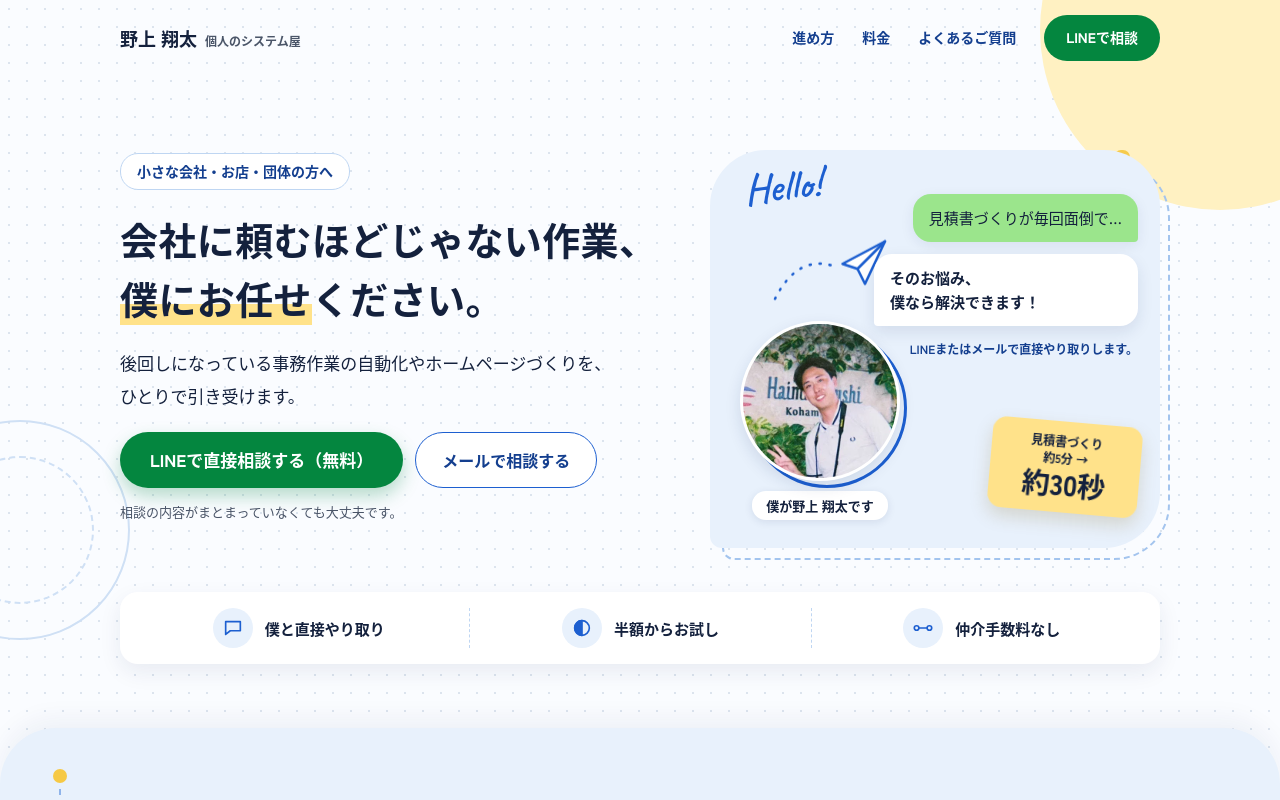
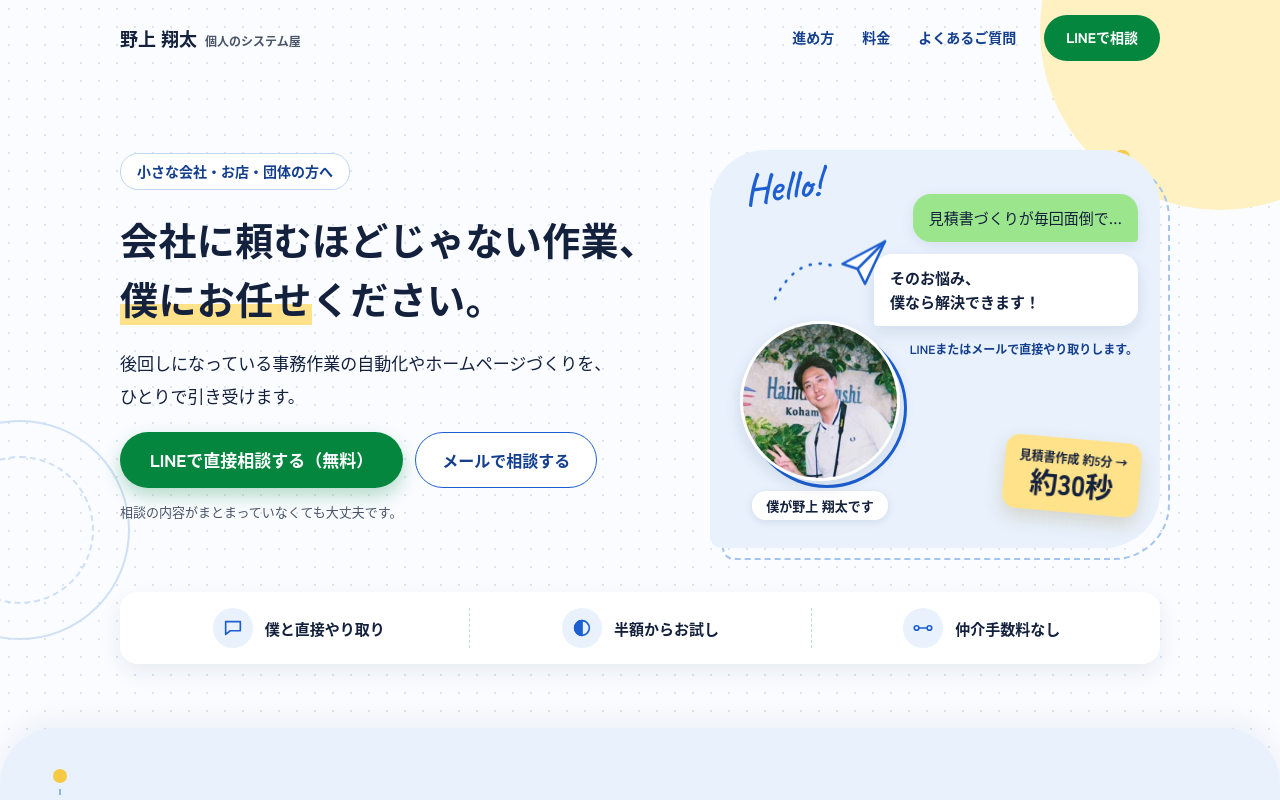
Before and after one commit to nogashoo/portfolio, a plain HTML site: page index.html in a window 1280 px wide. Shown: the top 800 px of the page. Drawn offline with Linux system fonts and the light colour scheme.

Commit message:
ヒーローのステッカーを「見積書作成 約5分 →」の1行にする
Co-Authored-By: Claude Opus 5.5 <noreply@anthropic.com>

```diff
--- a/index.html
+++ b/index.html
@@ -223,8 +223,8 @@ details[open] > summary .pm::after { transform: rotate(0deg); }
 .photo .ph { position: absolute; inset: 0; border-radius: 50%; background: #fff; border: 3px solid #fff; box-shadow: 0 6px 16px rgba(20, 40, 90, 0.12); display: flex; align-items: center; justify-content: center; font-size: 12px; color: var(--mute); overflow: hidden; }
 .photo .ph img { width: 100%; height: 100%; object-fit: cover; }
 .face .name { font-size: 12px; font-weight: 900; background: #fff; padding: 2px 12px; border-radius: 14px; box-shadow: 0 2px 8px rgba(20, 40, 90, 0.10); }
-.sticker { position: absolute; right: 12px; bottom: 22px; width: 118px; background: var(--yel2); border-radius: 14px; padding: 8px; transform: rotate(5deg); box-shadow: 0 8px 18px rgba(120, 90, 0, 0.18); text-align: center; line-height: 1.4; }
-.sticker span { display: block; font-size: 11px; font-weight: 700; } .sticker b { display: block; font-size: 23px; font-weight: 900; line-height: 1.2; }
+.sticker { position: absolute; right: 12px; bottom: 22px; width: max-content; background: var(--yel2); border-radius: 14px; padding: 8px; transform: rotate(5deg); box-shadow: 0 8px 18px rgba(120, 90, 0, 0.18); text-align: center; line-height: 1.4; }
+.sticker span { display: block; font-size: 11px; font-weight: 700; white-space: nowrap; } .sticker b { display: block; font-size: 23px; font-weight: 900; line-height: 1.2; }
 .points { display: grid; grid-template-columns: repeat(3, minmax(0, 1fr)); padding: 12px 4px; }
 .points li { display: flex; flex-direction: column; align-items: center; gap: 6px; padding: 0 6px; text-align: center; font-size: 12px; font-weight: 700; line-height: 1.4; }
 .points li + li { border-left: 1px dashed #BFD6F2; }
@@ -465,7 +465,7 @@ details[open] > summary .pm::after { transform: rotate(0deg); }
   .stage .plane { left: 60px; top: 104px; width: 120px; height: 78px; }
   .chat { right: 22px; top: 66px; width: 264px; gap: 12px; } .chat .bubble { padding: 12px 16px; font-size: 15px; } .chat .cap { font-size: 12px; }
   .face { left: 30px; bottom: 28px; gap: 10px; } .face .photo { width: 160px; height: 160px; } .face .name { font-size: 13px; padding: 3px 14px; }
-  .sticker { right: 20px; bottom: 30px; width: 150px; padding: 12px 10px; } .sticker span { font-size: 12px; } .sticker b { font-size: 28px; }
+  .sticker { right: 20px; bottom: 30px; padding: 12px 14px; } .sticker span { font-size: 12px; } .sticker b { font-size: 28px; }
   .points { grid-column: 1 / -1; padding: 16px 8px; }
   .points li { flex-direction: row; justify-content: center; gap: 12px; font-size: 15px; } .points .ib { width: 40px; height: 40px; border-radius: 20px; } .points .ico { width: 22px; height: 22px; }
   .worries { grid-template-columns: repeat(2, minmax(0, 1fr)); gap: 24px 36px; }
@@ -573,7 +573,7 @@ details[open] > summary .pm::after { transform: rotate(0deg); }
         <div class="photo"><div class="ph"><img src="./assets/home/face.webp" alt="野上 翔太のプロフィール写真" width="400" height="400" fetchpriority="high"></div></div>
         <div class="name">僕が<wbr>野上 翔太です</div>
       </div>
-      <div class="sticker float2"><span>見積書づくり</span><span>約5分 →</span><b>約30秒</b></div>
+      <div class="sticker float2"><span>見積書作成 約5分 →</span><b>約30秒</b></div>
     </div>
     <ul class="points card rv" style="--d:.45s">
       <li><span class="ib"><svg class="ico"><use href="#i-chat"/></svg></span><span><span class="w">僕と<wbr>直接</span><span class="w">やり取り</span></span></li>
```
